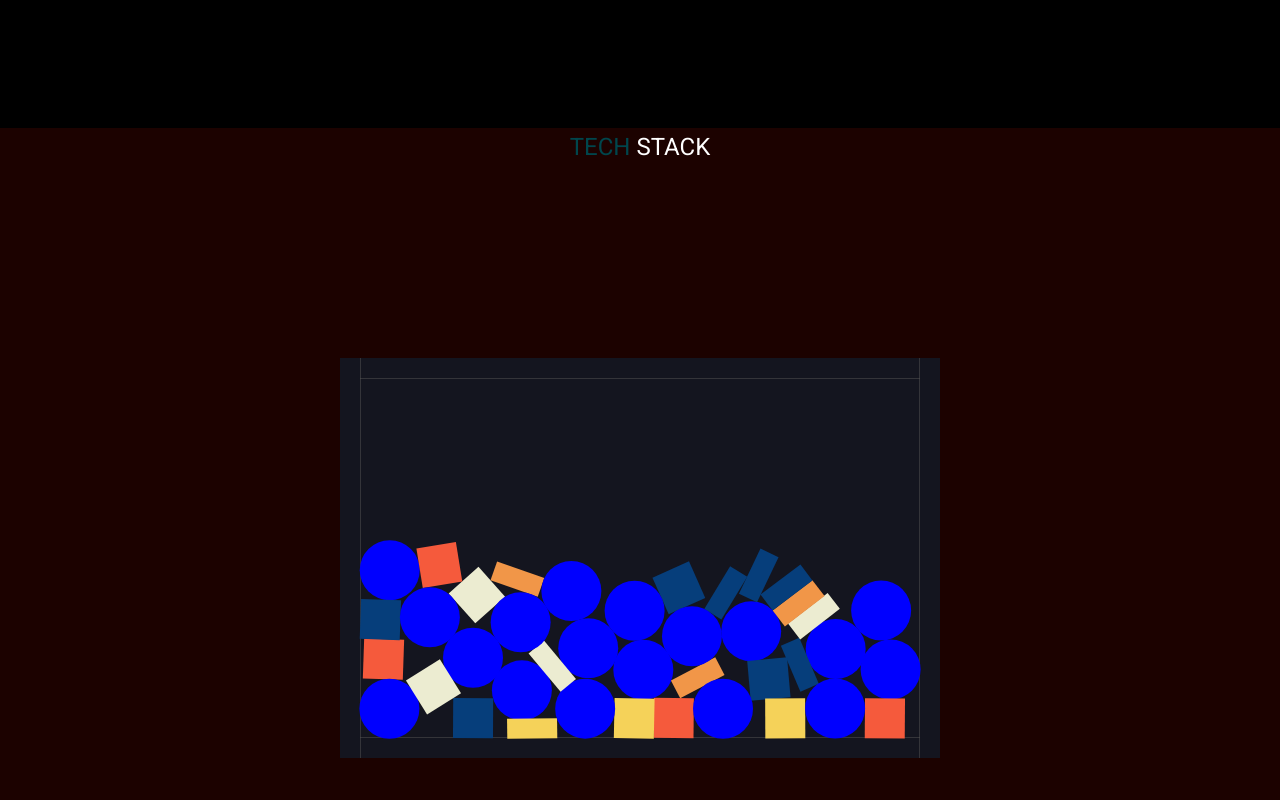
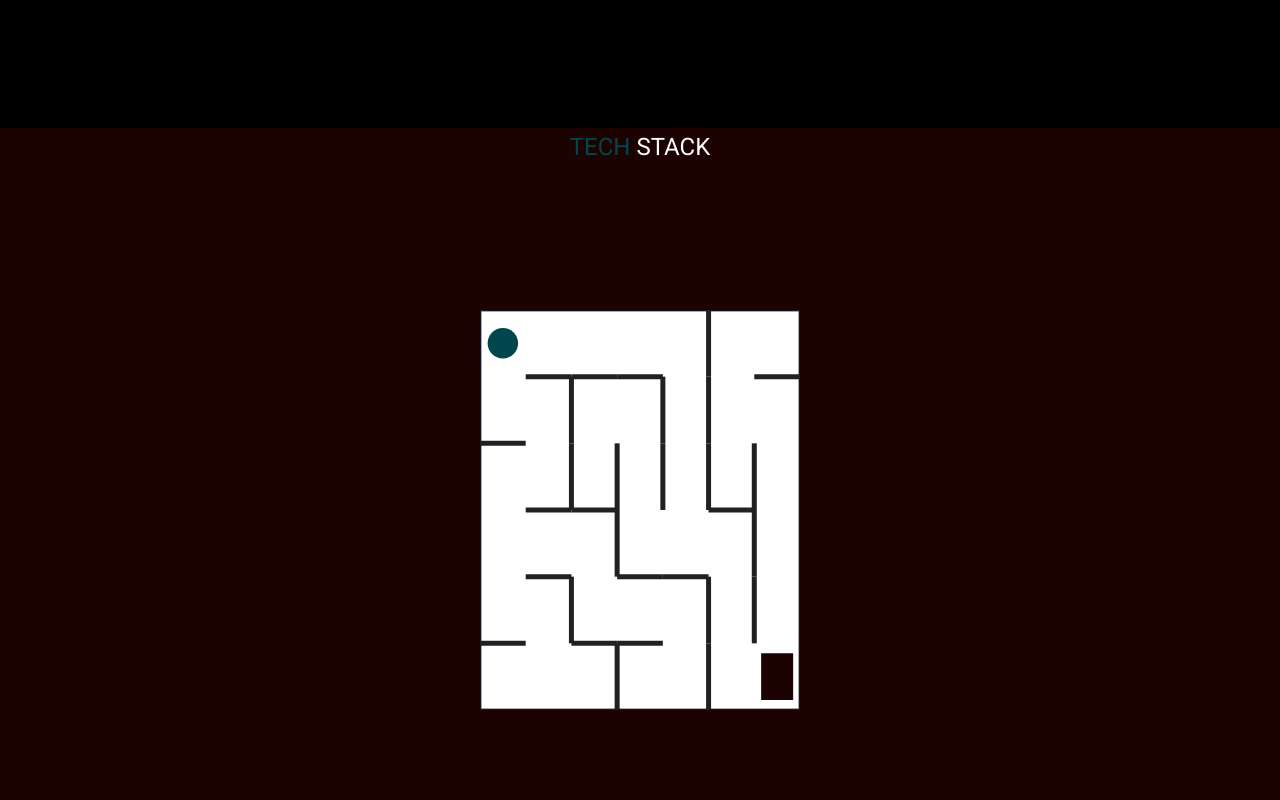
Before and after one commit to Rodeofritz/portfolio, a plain HTML site: page index.html in a window 1280 px wide. Shown: the part 720-1520 px from the top of the page. Drawn offline with nearby package versions, Linux system fonts and the light colour scheme.

Commit message:
added maze to tech stack section

```diff
--- a/app.js
+++ b/app.js
@@ -27,13 +27,18 @@ const date = document.getElementById('date');
 date.innerHTML = new Date().getFullYear();
 
 // Animation for my name in the top right of the site
-const { Engine, Render, Runner, World, Bodies, MouseConstraint, Mouse } =
-	Matter;
+const { Engine, Render, Runner, World, Bodies, Body, Events } = Matter;
 
-const width = 600;
-const height = 400;
+const cellsHorizontal = 7;
+const cellsVertical = 6;
+const width = window.innerWidth / 4;
+const height = window.innerHeight / 2;
+
+const unitLengthX = width / cellsHorizontal;
+const unitLengthY = height / cellsVertical;
 
 const engine = Engine.create();
+engine.world.gravity.y = 0;
 const { world } = engine;
 const render = Render.create({
 	element: document.querySelector('.maze'),
@@ -42,49 +47,212 @@ const render = Render.create({
 		wireframes: false,
 		width: width,
 		height: height,
+		background: 'white',
 	},
 });
 Render.run(render);
 Runner.run(Runner.create(), engine);
 
-// Makes it possible to grab objects with the mouse
-World.add(
-	world,
-	MouseConstraint.create(engine, {
-		mouse: Mouse.create(render.canvas),
-	}),
-);
-
 // Walls of the maze
 const walls = [
-	Bodies.rectangle(300, 0, 600, 40, { isStatic: true }),
-	Bodies.rectangle(300, 400, 600, 40, { isStatic: true }),
-	Bodies.rectangle(0, 200, 40, 400, { isStatic: true }),
-	Bodies.rectangle(600, 200, 40, 400, { isStatic: true }),
+	Bodies.rectangle(width / 2, 0, width, 2, { isStatic: true }),
+	Bodies.rectangle(width / 2, height, width, 2, { isStatic: true }),
+	Bodies.rectangle(0, height / 2, 2, height, { isStatic: true }),
+	Bodies.rectangle(width, height / 2, 2, height, { isStatic: true }),
 ];
 World.add(world, walls);
 
-//Random shapes for the maze
+//Maze generation
 
-for (let i = 0; i < 40; i++) {
-	if (Math.random() > 0.3 && Math.random() < 0.5) {
-		World.add(
-			world,
-			Bodies.rectangle(Math.random() * width, Math.random() * height, 40, 40),
+//create randomness function for our maze
+const shuffle = (arr) => {
+	let counter = arr.length;
+	while (counter > 0) {
+		const index = Math.floor(Math.random() * counter);
+
+		counter--;
+
+		const temp = arr[counter];
+		arr[counter] = arr[index];
+		arr[index] = temp;
+	}
+
+	return arr;
+};
+
+//grid keeps track of all the cells we already have visited
+const grid = Array(cellsVertical)
+	.fill(null)
+	.map(() => Array(cellsHorizontal).fill(false));
+
+//gives us all the vertical walls we have in our maze from top to bottom
+const verticals = Array(cellsVertical)
+	.fill(null)
+	.map(() => Array(cellsHorizontal - 1).fill(false));
+
+//gives us all the horizontal walls we have in our maze from top to bottom
+const horizontals = Array(cellsVertical - 1)
+	.fill(null)
+	.map(() => Array(cellsHorizontal).fill(false));
+
+//creating starting point for maze
+const startRow = Math.floor(Math.random() * cellsVertical);
+const startColumn = Math.floor(Math.random() * cellsHorizontal);
+
+const stepThroughCells = (row, column) => {
+	//If i have already visited current cell, then return function
+	if (grid[row][column]) {
+		return;
+	}
+	//mark that cell as visited by updating the grid at cell location and
+	//changing bolean from false to true
+	grid[row][column] = true;
+	//Assemble randomly-ordered list of neighbours
+	const neighbors = shuffle([
+		[row - 1, column, 'up'],
+		[row, column + 1, 'right'],
+		[row + 1, column, 'down'],
+		[row, column - 1, 'left'],
+	]);
+
+	//for each neighbor....
+	for (let neighbor of neighbors) {
+		const [nextRow, nextColumn, direction] = neighbor;
+
+		if (
+			nextRow < 0 ||
+			nextRow >= cellsVertical ||
+			nextColumn < 0 ||
+			nextColumn >= cellsHorizontal
+		) {
+			continue;
+		}
+		//see if it is out of bounds (so still within the maze)
+		//if we have visited that neigbor, continue to next neighbours
+		if (grid[nextRow][nextColumn]) {
+			continue;
+		}
+		//Remove a wall from either horizontals or verticals
+		if (direction === 'left') {
+			verticals[row][column - 1] = true;
+		} else if (direction === 'right') {
+			verticals[row][column] = true;
+		} else if (direction === 'up') {
+			horizontals[row - 1][column] = true;
+		} else if (direction === 'down') {
+			horizontals[row][column] = true;
+		}
+		stepThroughCells(nextRow, nextColumn);
+	}
+	//visit that next cell. --> this means call our stepthroughCells function again and
+	//pass in the row and column that we want to visit. -->
+};
+
+stepThroughCells(startRow, startColumn);
+
+horizontals.forEach((row, rowIndex) => {
+	row.forEach((open, columnIndex) => {
+		if (open) {
+			return;
+		}
+		//horizontal wall
+		const wall = Bodies.rectangle(
+			columnIndex * unitLengthX + unitLengthX / 2,
+			rowIndex * unitLengthY + unitLengthY,
+			unitLengthX,
+			5,
+			{
+				label: 'wall',
+				isStatic: true,
+				render: {
+					fillStyle: 'rgb(34, 32, 32)',
+				},
+			},
 		);
-	} else if (Math.random() > 0.5 && Math.random() < 0.7) {
-		World.add(
-			world,
-			Bodies.rectangle(Math.random() * width, Math.random() * height, 50, 20),
+		World.add(world, wall);
+	});
+});
+
+verticals.forEach((row, rowIndex) => {
+	row.forEach((open, columnIndex) => {
+		if (open) {
+			return;
+		}
+		//vertical wall
+		const wall = Bodies.rectangle(
+			columnIndex * unitLengthX + unitLengthX,
+			rowIndex * unitLengthY + unitLengthY / 2,
+			5,
+			unitLengthY,
+			{
+				label: 'wall',
+				isStatic: true,
+				render: { fillStyle: 'rgb(34, 32, 32)rgb(0, 70, 76)' },
+			},
 		);
-	} else {
-		World.add(
-			world,
-			Bodies.circle(Math.random() * width, Math.random() * height, 30, {
-				render: {
-					fillStyle: 'blue',
-				},
-			}),
-		);
+		World.add(world, wall);
+	});
+});
+
+//Goal of the maze
+const goal = Bodies.rectangle(
+	width - unitLengthX / 2,
+	height - unitLengthY / 2,
+	unitLengthX * 0.7,
+	unitLengthY * 0.7,
+	{ isStatic: true, label: 'goal', render: { fillStyle: 'rgb(28, 2, 0)' } },
+);
+
+World.add(world, goal);
+
+//ball of our maze
+const ballRadius = Math.min(unitLengthX, unitLengthY) / 3;
+const ball = Bodies.circle(unitLengthX / 2, unitLengthY / 2, ballRadius, {
+	label: 'ball',
+	render: { fillStyle: 'rgb(0, 70, 76)' },
+});
+
+World.add(world, ball);
+
+document.addEventListener('keydown', (e) => {
+	const { x, y } = ball.velocity;
+	//letter I
+	if (e.keyCode === 73) {
+		Body.setVelocity(ball, { x, y: y - 5 });
 	}
-}
+	//letter M
+	if (e.keyCode === 75) {
+		Body.setVelocity(ball, { x, y: y + 5 });
+	}
+	//letter J
+	if (e.keyCode === 74) {
+		Body.setVelocity(ball, { x: x - 5, y });
+	}
+	//letter L
+	if (e.keyCode === 76) {
+		Body.setVelocity(ball, { x: x + 5, y });
+	}
+});
+
+//Win conditions
+
+Events.on(engine, 'collisionStart', (e) => {
+	e.pairs.forEach((collision) => {
+		const labels = ['goal', 'ball'];
+
+		if (
+			labels.includes(collision.bodyA.label) &&
+			labels.includes(collision.bodyB.label)
+		) {
+			world.gravity.y = 1;
+			world.bodies.forEach((body) => {
+				if (body.label === 'wall') {
+					Body.setStatic(body, false);
+					// show tech stack on completion
+					const techStack = document.querySelector('.tech-stack');
+					techStack.classList.remove('hidden');
+				}
+			});
+		}
+	});
+});
--- a/style.css
+++ b/style.css
@@ -29,7 +29,7 @@
 	--ff-quicksand: 'Quicksand', sans-serif;
 	--ff-fontWeight-light: 300;
 	--ff-font-weight-medium: 400;
-	--ff-fontWeight-bold: 700;
+	--ff-font-weight-bold: 700;
 
 	/* various */
 	--max-width: 1200px;
@@ -38,7 +38,8 @@
 	--spacing-sm: 0.09rem;
 	--spacing-md: 0.12rem;
 	--spacing-lg: 0.25rem;
-	--opacity-blue: rgba(0, 70, 76, 0.6);
+	--opacity-5: rgba(0, 70, 76, 0.6);
+	--opacity-11: rgb(128, 163, 166, 0.5);
 	--padding-big: 5em;
 }
 
@@ -50,14 +51,17 @@
 	padding: 0;
 	box-sizing: border-box;
 }
+
 ul {
 	list-style-type: none;
 }
+
 a {
 	text-decoration: none;
 	color: var(--clr-primary-4);
 	padding: 1em;
 }
+
 img {
 	display: block;
 }
@@ -91,7 +95,7 @@ h1 {
 
 h2 {
 	display: inline;
-	padding: 0.3em 0 8.3em 0;
+	padding: 0.3em 0 6.3em 0;
 	color: var(--clr-primary-5);
 }
 
@@ -101,10 +105,12 @@ h4 {
 	letter-spacing: var(--spacing-sm);
 	font-weight: var(--ff-fontWeight-medium);
 }
+
 .align-center {
 	text-align: center;
 	padding-right: 4rem;
 }
+
 .align-right {
 	text-align: right;
 	padding-right: 2em;
@@ -112,7 +118,7 @@ h4 {
 
 .btn-bg {
 	width: 220px;
-	margin: 2em 0;
+	margin: 2em 0 1em 0;
 	padding: 0.9em 1.5em;
 	border-radius: 5px;
 	font-family: var(--ff-secondary);
@@ -120,6 +126,24 @@ h4 {
 	font-size: 16px;
 	letter-spacing: var(--spacing-sm);
 	text-align: center;
+}
+
+/* customize scrollbar */
+::-webkit-scrollbar {
+	width: 0.9em;
+}
+::-webkit-scrollbar-track {
+	background: var(--clr-primary-5);
+	border-radius: 100vw;
+	margin-block: 0.5em;
+}
+::-webkit-scrollbar-thumb {
+	background: var(--clr-primary-11);
+	border-radius: 100vw;
+	border: 3px inset var(--clr-primary-5);
+}
+::-webkit-scrollbar-thumb:hover {
+	background: var(--opacity-11);
 }
 
 /* Header */
@@ -144,11 +168,6 @@ header {
 	justify-content: center;
 	position: absolute;
 }
-
-/* .matter {
-	width: 100%;
-	height: 100vh;
-} */
 
 /* Nav bar  */
 .nav-bar {
@@ -221,21 +240,20 @@ header {
 	margin: 2.5rem 3rem;
 }
 
-.hero-image {
+/* hover effect on the hero section */
+
+.card {
 	display: flex;
 	flex-direction: column;
-	align-items: center;
+	align-items: flex-end;
 }
-
-/* hover effect on the hero section */
-/* card */
 .intro-card {
 	cursor: none;
 }
 
-/* card title */
 .hover-1 {
 	position: relative;
+	margin-top: 6em;
 	z-index: 1;
 }
 
@@ -246,7 +264,6 @@ header {
 	bottom: 0.25rem;
 	left: -1rem;
 	right: -1rem;
-	/* width: 110%; */
 	background: var(--clr-primary-8);
 	z-index: -1;
 
@@ -254,16 +271,18 @@ header {
 	transform-origin: left;
 	transition: transform 450ms ease-out;
 }
+
 .intro-card:hover .hover-1::after {
 	transform: scaleX(1);
 }
-/* card body */
+
 .hover-2 {
 	color: var(--clr-transparent);
 	position: relative;
 	z-index: 1;
 	transition: color 450ms ease-out;
 }
+
 .hover-2::after {
 	content: '';
 	position: absolute;
@@ -278,6 +297,7 @@ header {
 	transform-origin: right;
 	transition: transform 350ms ease-out;
 }
+
 .intro-card:hover .hover-2 {
 	color: var(--clr-primary-4);
 }
@@ -323,12 +343,14 @@ header {
 	overflow: hidden;
 	position: relative;
 }
+
 .hero-btn:hover {
 	background-color: var(--clr-primary-5);
 	color: var(--clr-primary-4);
 	box-shadow: 0 0 50px var(--clr-primary-5);
 	transition-delay: 350ms;
 }
+
 .hero-btn::before {
 	content: '';
 	position: absolute;
@@ -341,11 +363,13 @@ header {
 	transition: 350ms;
 	transition-delay: 350ms;
 }
+
 .hero-btn:hover::before {
 	width: 100%;
 	height: 100%;
 	transition-delay: 0ms;
 }
+
 .hero-btn::after {
 	content: '';
 	position: absolute;
@@ -358,6 +382,7 @@ header {
 	transition: 350ms;
 	transition-delay: 350ms;
 }
+
 .hero-btn:hover::after {
 	width: 100%;
 	height: 100%;
@@ -381,6 +406,7 @@ header {
 	visibility: hidden;
 	z-index: -10;
 }
+
 .show-top-btn {
 	visibility: visible;
 	z-index: 1;
@@ -412,6 +438,7 @@ header {
 	min-height: 100vh;
 	width: 100%;
 }
+
 .parallax h2 {
 	letter-spacing: var(--spacing);
 	z-index: 1;
@@ -428,25 +455,47 @@ header {
 	width: 100%;
 	height: 100vh;
 }
+
 /* tech stack */
 .p-box:nth-child(1) {
 	background: var(--clr-primary-9);
 }
+
+.hidden {
+	display: none !important;
+}
+.tech-stack {
+	display: flex;
+	justify-content: center;
+	align-items: center;
+	position: absolute;
+	z-index: 10;
+	height: 100vh;
+	width: 100vw;
+}
+
+.tech-stack h1 {
+	color: var(--clr-primary-5);
+	font-size: bold;
+}
+
 /* my resume */
 .p-box:nth-child(2) {
 	background: var(--clr-primary-5);
 }
+
 /* about me */
 .p-box:nth-child(3) {
 	background: linear-gradient(rgba(255, 255, 255, 0.4), var(--clr-primary-11)),
-		url(/IMG_4496.jpeg) center/cover no-repeat;
+		url(./images/IMG_4496.jpeg) center/cover no-repeat;
 }
 
 /* contact me */
 .p-box:nth-child(4) {
 	background: linear-gradient(rgba(255, 255, 255, 0.7), var(--clr-primary-10)),
-		url(/joe-dudeck-X6cChncECA8-unsplash.jpg) center/cover no-repeat;
+		url(./images/joe-dudeck-X6cChncECA8-unsplash.jpg) center/cover no-repeat;
 }
+
 form {
 	width: 90%;
 	max-width: 600px;
```
Also changed, not shown: index.html (+12 -8 lines), images/20220213_073511-04.jpeg (renamed from 20220213_073511-04.jpeg), images/Git-Icon-White.png (renamed from Git-Icon-White.png), images/Method Draw Image (1).png (renamed from Method Draw Image (1).png), images/alina-grubnyak-tEVGmMaPFXk-unsplash.jpg (renamed from alina-grubnyak-tEVGmMaPFXk-unsplash.jpg), 4 other files.
